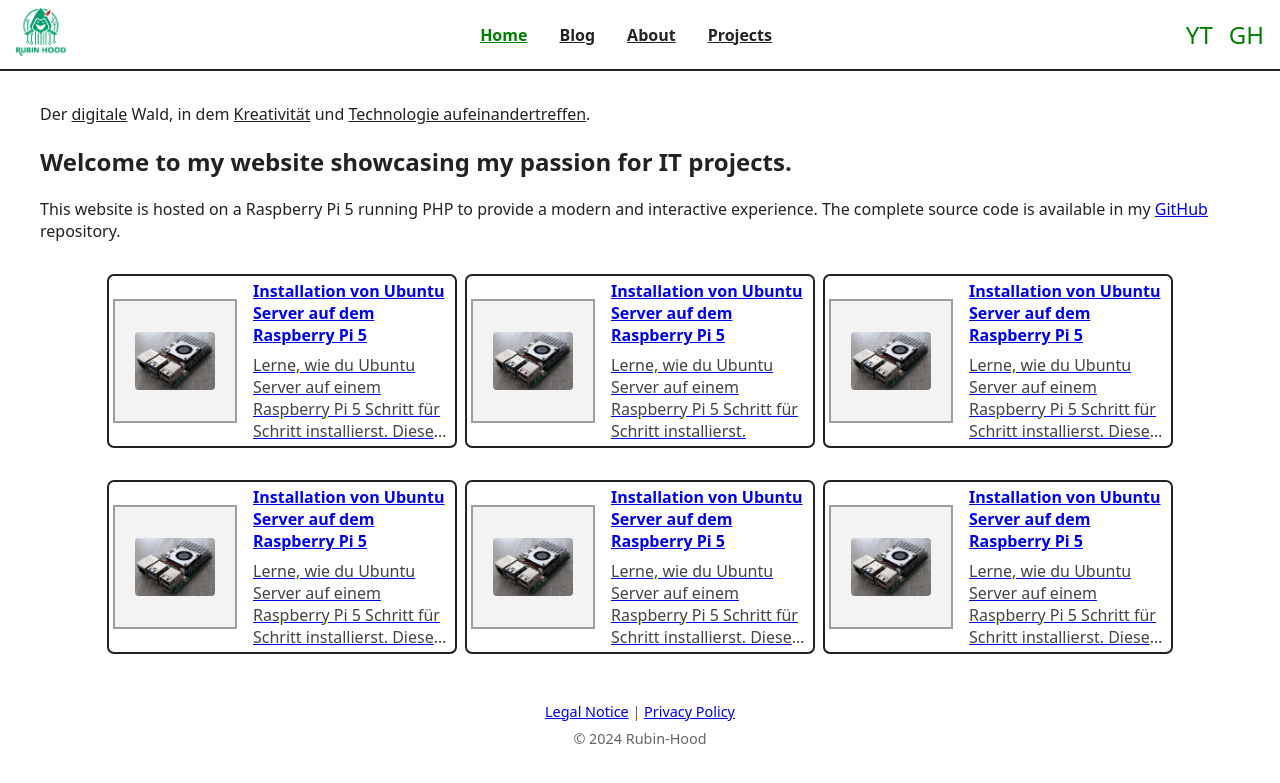
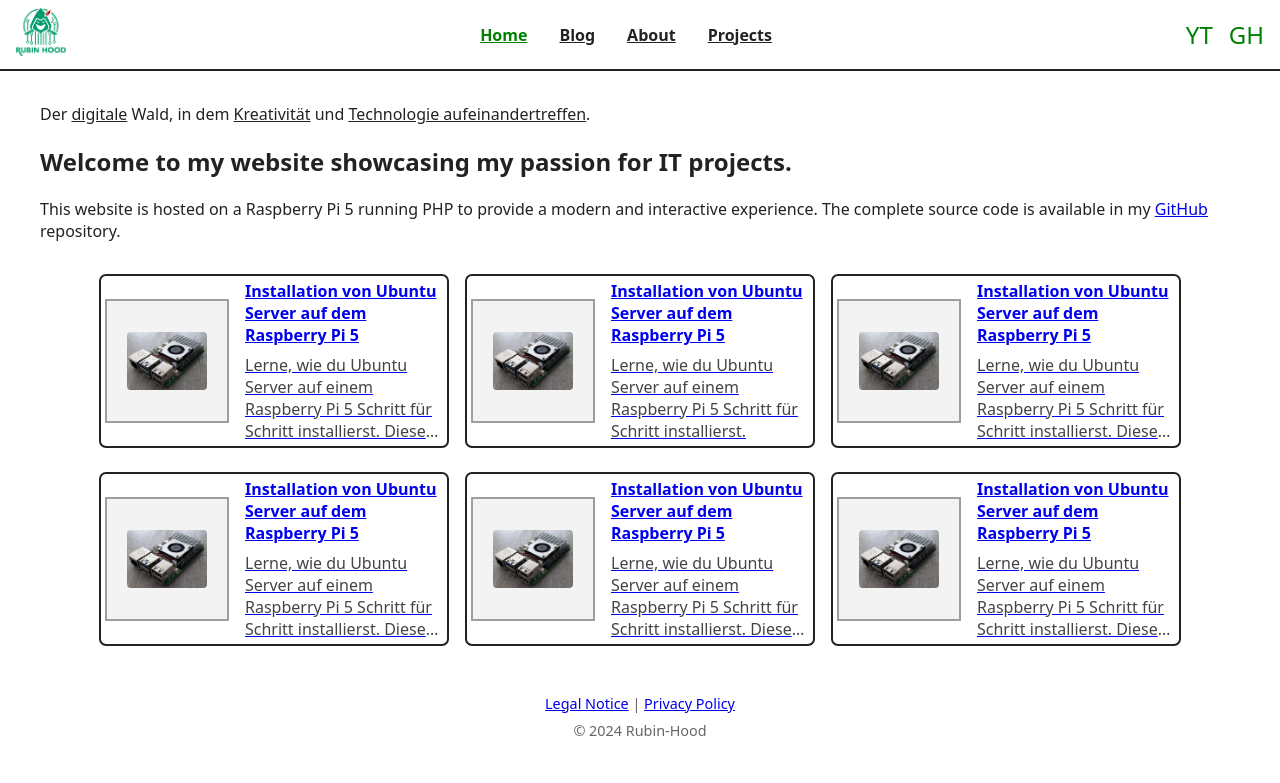
Before and after one commit to rubin-hood/rubinhood-blog, a Jekyll site: the page built from index.md, in a window 1280 px wide. Shown: the top 783 px of the page. Built offline with Jekyll 4.4.1, drawn with Linux system fonts in a browser that asks for light colours.

Commit message:
Update style.css

```diff
--- a/assets/css/style.css
+++ b/assets/css/style.css
@@ -83,7 +83,7 @@ main {
 .blog-teaser-grid, .blog-grid {
   display: flex;                     /* Flexible horizontale Anordnung */
   flex-wrap: wrap;          /* Bei zu wenig Platz umbrechen */
-  gap: 1rem 0.5rem;                         /* Abstand zwischen Karten */
+  gap: 0.5rem 1rem;                         /* Abstand zwischen Karten */
   margin-bottom: 2rem;               /* Abstand nach unten */
   /* flex-wrap: wrap;                   /* Umbruch bei kleinen Bildschirmen */
   justify-content: center;  /* Karten in der Mitte */
```
